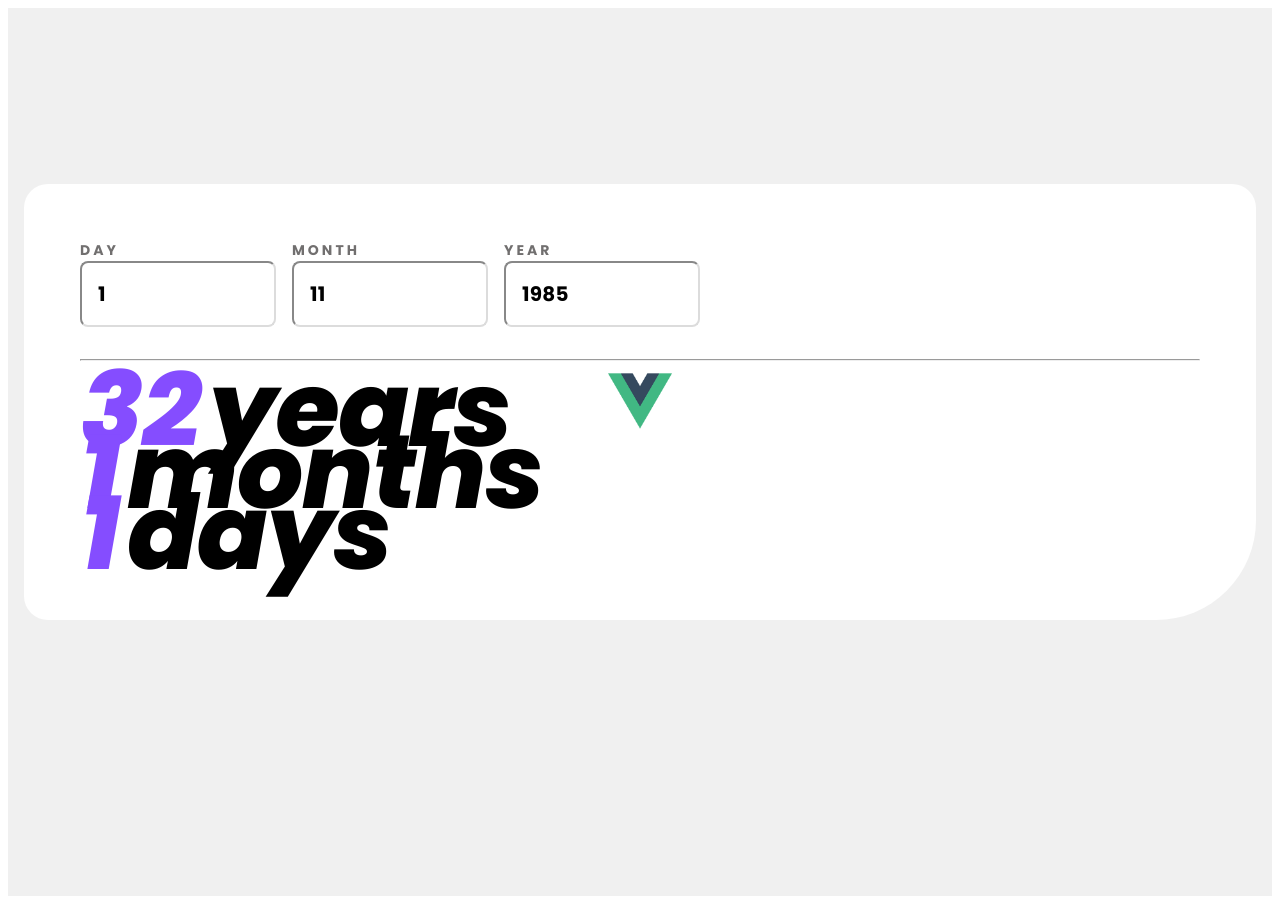
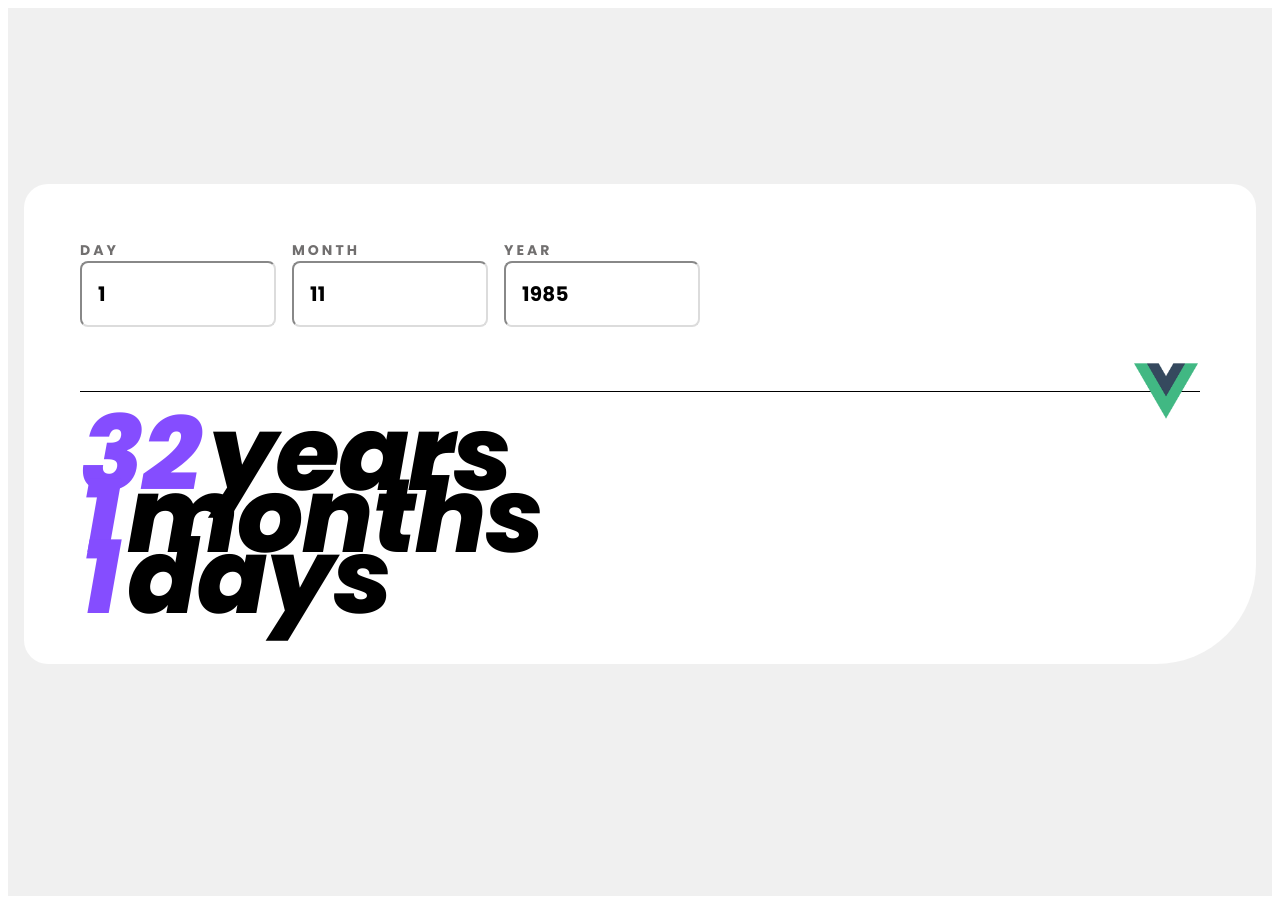
Before and after one commit to MaxAnderberg/age-calculator, a Vue app: page / in a window 1280 px wide. Built offline with nearby package versions, Linux system fonts and the light colour scheme.

Commit message:
fixed icon so it's algined ontop of hr

```diff
--- a/src/components/HelloWorld.vue
+++ b/src/components/HelloWorld.vue
@@ -243,22 +243,25 @@ export default {
 
  .test-container {
      position: relative;
-     height: 20px; /* Adjust depending on your icon's height */
-
+     height: 64px; /* Match the logo's height */
+     overflow: hidden; /* In case any child elements exceed the container's bounds */
  }
 
  .custom-line {
      position: relative;
      z-index: 1;
+     margin: 32px 0; /* This centers the line within the 64px container */
+     border: none; /* Remove the default border */
+     border-top: 1px solid black; /* Set a single top border to emulate the HR */
  }
 
- .icon {
+ .logo {
      position: absolute;
      top: 50%;
      left: 50%;
-     transform: translate(-50%, -50%); /* Centering the icon */
+     transform: translate(-50%, -50%);
      z-index: 2;
-     height: 20px; /* You can adjust this based on your actual icon's size */
+     height: 64px;
      width: auto;
  }
 
@@ -282,5 +285,8 @@ export default {
   .age__unit {
     font-size: 104px;
   }
+.logo {
+    left: 97%;
+ }
 }
 </style>
```
